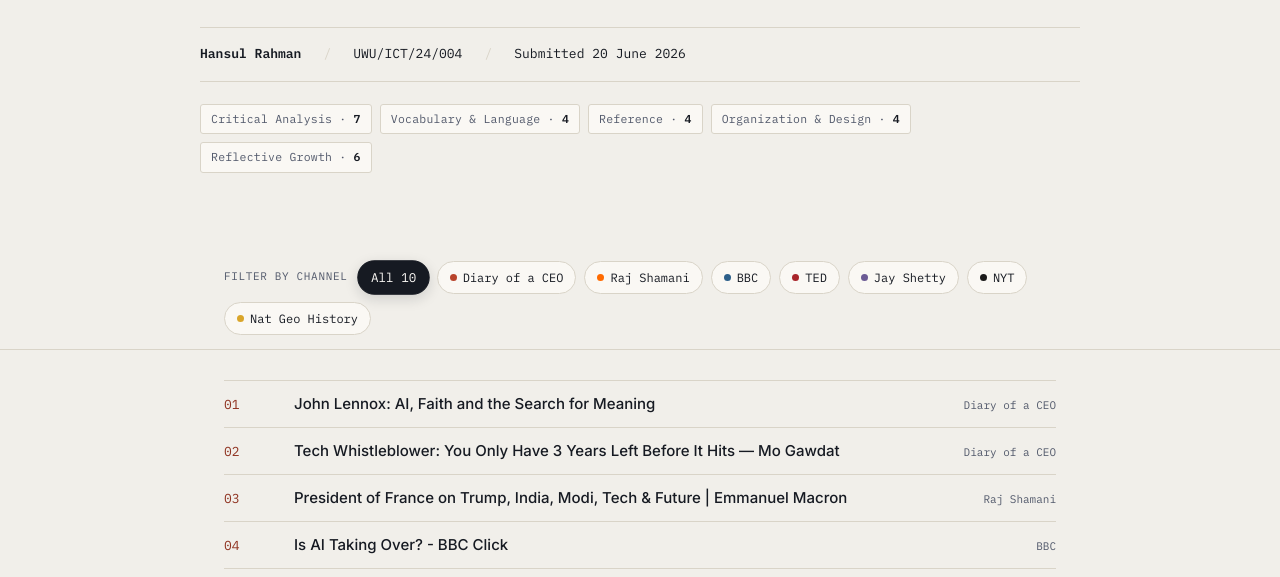
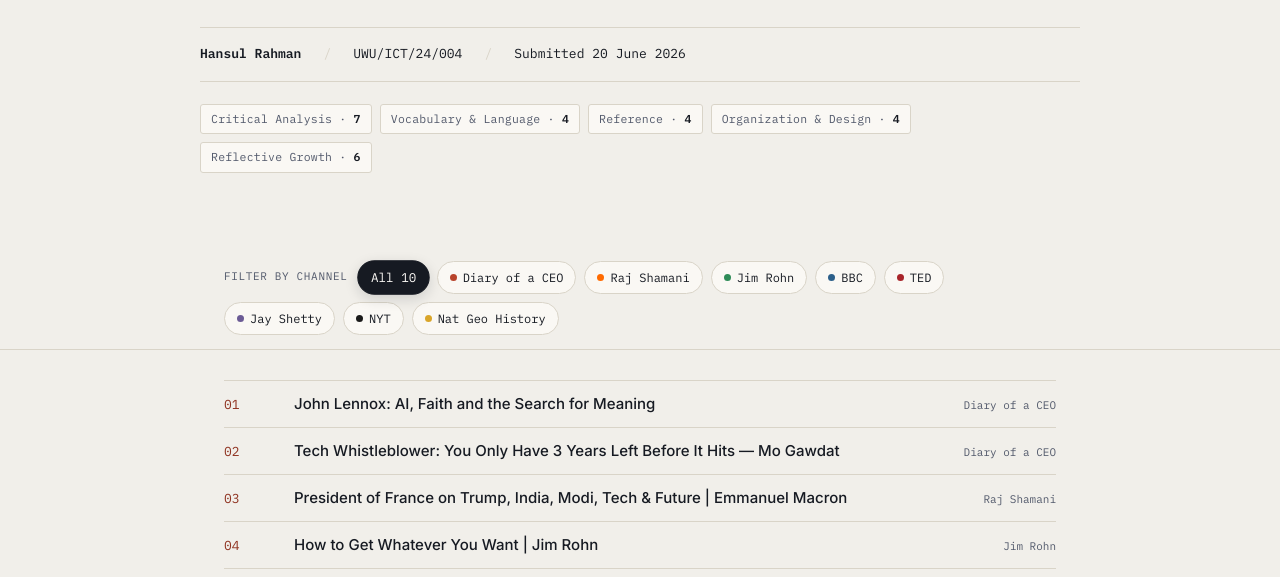
Before and after one commit to Xbo91/communicative-english-portfolio, a plain HTML site: page index.html in a window 1280 px wide. Shown: the part 365-942 px from the top of the page. Drawn offline with Linux system fonts and the light colour scheme.

Commit message:
Updated track 04 to Jim Rohn motivational video

```diff
--- a/index.html
+++ b/index.html
@@ -571,6 +571,7 @@
             <span class="pill" data-filter="DOAC"><span class="dot" style="background:#B8432B"></span>Diary of a
                 CEO</span>
             <span class="pill" data-filter="Shamani"><span class="dot" style="background:#FF6A00"></span>Raj Shamani</span>
+            <span class="pill" data-filter="Motivational"><span class="dot" style="background:#2E8B57"></span>Jim Rohn</span>
             <span class="pill" data-filter="BBC"><span class="dot" style="background:#2C5F8A"></span>BBC</span>
             <span class="pill" data-filter="TED"><span class="dot" style="background:#A8242A"></span>TED</span>
             <span class="pill" data-filter="Shetty"><span class="dot" style="background:#6B5B95"></span>Jay
@@ -645,17 +646,17 @@
                 ]
             },
         {
-            track: "04", channel: "BBC", channelLabel: "BBC",
-                title: "Is AI Taking Over? - BBC Click",
-                    dateAccessed: "17 Jun 2026", published: "10 Mar 2024",
-                        refText: "YouTube — BBC Click official technology show.",
-                            refLink: "https://www.youtube.com/watch?v=FwD6WGE-w4U",
-                                embedUrl: "https://www.youtube-nocookie.com/embed/FwD6WGE-w4U",
-                                    summary: "The BBC Click team investigates the rapid acceleration of generative AI. They interview industry leaders and explore both the groundbreaking creative possibilities and the ethical dilemmas posed by tools that can generate photorealistic images and human-like text.",
-                                        opinion: "I appreciated the balanced journalism in this piece. Rather than leaning entirely into hype or doomsday scenarios, it provided a grounded look at how AI is practically integrating into various industries. It made me feel less intimidated and more curious about leveraging these tools in my own workflow.",
+            track: "04", channel: "Motivational", channelLabel: "Jim Rohn",
+                title: "How to Get Whatever You Want | Jim Rohn",
+                    dateAccessed: "17 Jun 2026", published: "12 Dec 2023",
+                        refText: "YouTube — Jim Rohn Motivation.",
+                            refLink: "https://www.youtube.com/watch?v=uOcKF-aLHyw",
+                                embedUrl: "https://www.youtube-nocookie.com/embed/uOcKF-aLHyw",
+                                    summary: "A classic motivational segment from Jim Rohn’s seminar, 'The Challenge to Succeed.' He discusses the 'Art of Asking' as the fundamental first step to achieving goals, emphasizing that you must ask intelligently and with the absolute faith of a child.",
+                                        opinion: "This vintage seminar struck a profound chord with me. Rohn’s simple statement that people fail because they are 'bad askers' made me reflect on how often I hold back from stating exactly what I need. His advice to 'make plans like an adult, and believe in them like a child' is a perfect balance of pragmatism and optimism.",
                                             vocab: [
-                                                { term: "generative", def: "relating to or capable of production or reproduction, specifically algorithms that can create new content" },
-                                                { term: "dilemma", def: "a situation in which a difficult choice has to be made between two or more alternatives" }
+                                                { term: "pragmatism", def: "a practical, matter-of-fact way of approaching situations or solving problems" },
+                                                { term: "sincerity", def: "the absence of hypocrisy, deceit, or pretense; earnestness" }
                                             ]
         },
         {
@@ -748,7 +749,7 @@
         }
 ];
 
-        const channelColors = { DOAC: "#B8432B", Shamani: "#FF6A00", BBC: "#2C5F8A", TED: "#A8242A", Shetty: "#6B5B95", NYT: "#1A1A1A", NatGeo: "#D9A52A" };
+        const channelColors = { DOAC: "#B8432B", Motivational: "#2E8B57", Shamani: "#FF6A00", BBC: "#2C5F8A", TED: "#A8242A", Shetty: "#6B5B95", NYT: "#1A1A1A", NatGeo: "#D9A52A" };
 
         const logEl = document.getElementById('log');
         const tocEl = document.getElementById('toc-list');
```
